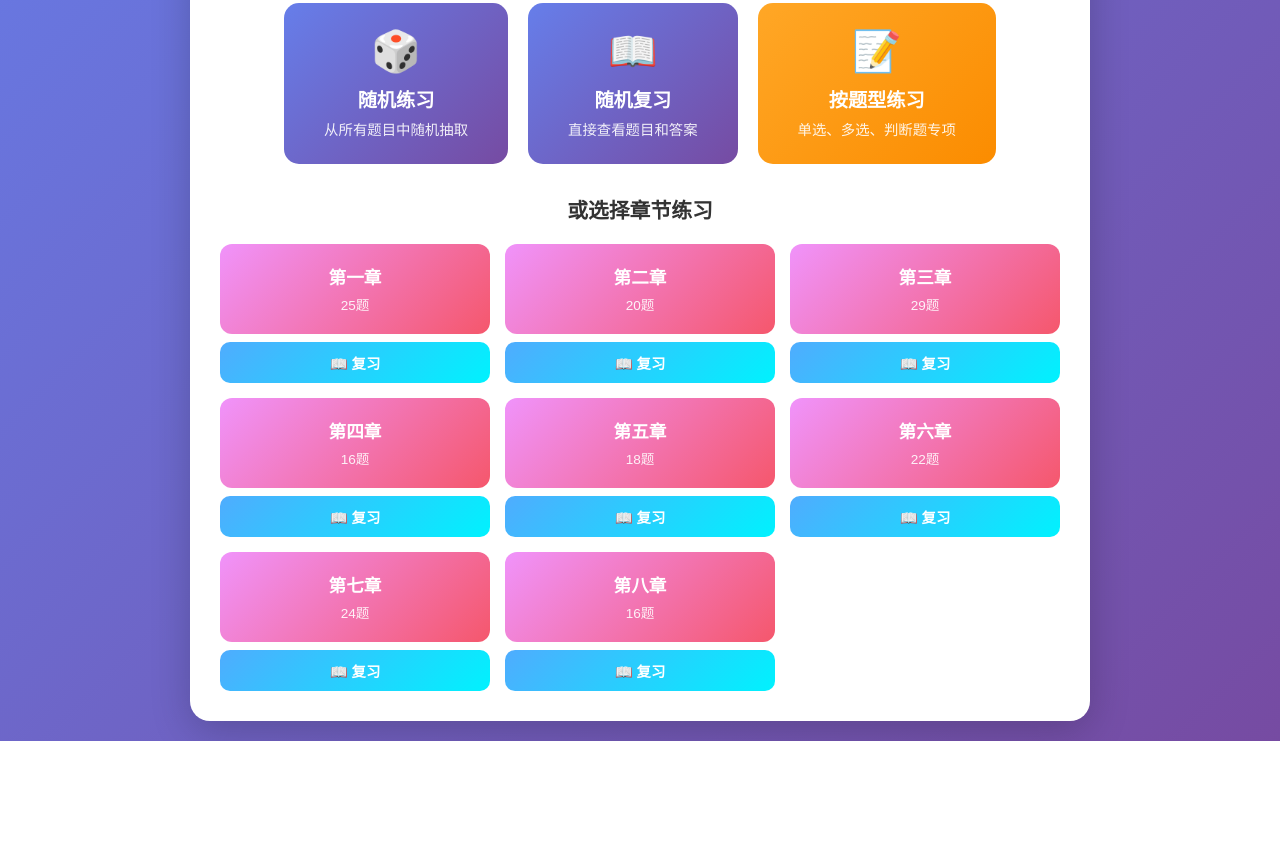
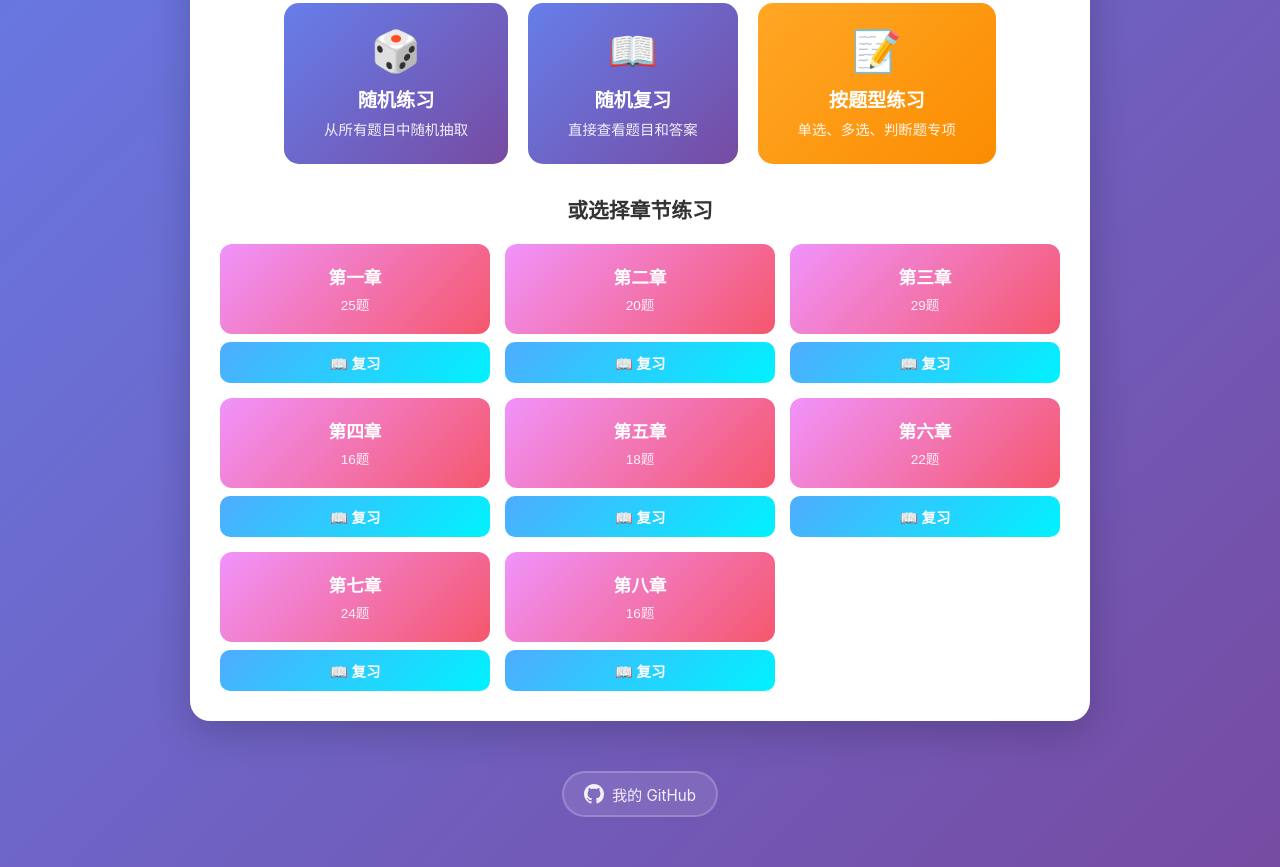
Before and after one commit to FangMoyu/fang-question-frontend, a website: page index.html in a window 1280 px wide. Shown: the part 343-1210 px from the top of the page. Before the commit the page ends 1084 px from the top, so only its background shows below. Drawn offline with Linux system fonts and the light colour scheme; no server answers.

```diff
--- a/index.html
+++ b/index.html
@@ -53,6 +53,15 @@
                     <!-- 章节列表将通过JS动态生成 -->
                 </div>
             </div>
+
+            <footer class="footer">
+                <a href="https://github.com/FangMoyu" target="_blank" class="github-link">
+                    <svg class="github-icon" viewBox="0 0 16 16" width="16" height="16">
+                        <path d="M8 0C3.58 0 0 3.58 0 8c0 3.54 2.29 6.53 5.47 7.59.4.07.55-.17.55-.38 0-.19-.01-.82-.01-1.49-2.01.37-2.53-.49-2.69-.94-.09-.23-.48-.94-.82-1.13-.28-.15-.68-.52-.01-.53.63-.01 1.08.58 1.23.82.72 1.21 1.87.87 2.33.66.07-.52.28-.87.51-1.07-1.78-.2-3.64-.89-3.64-3.95 0-.87.31-1.59.82-2.15-.08-.2-.36-1.02.08-2.12 0 0 .67-.21 2.2.82.64-.18 1.32-.27 2-.27.68 0 1.36.09 2 .27 1.53-1.04 2.2-.82 2.2-.82.44 1.1.16 1.92.08 2.12.51.56.82 1.27.82 2.15 0 3.07-1.87 3.75-3.65 3.95.29.25.54.73.54 1.48 0 1.07-.01 1.93-.01 2.2 0 .21.15.46.55.38A8.013 8.013 0 0016 8c0-4.42-3.58-8-8-8z"></path>
+                    </svg>
+                    <span>我的 GitHub</span>
+                </a>
+            </footer>
         </div>
 
         <!-- 答题页面 -->
--- a/styles.css
+++ b/styles.css
@@ -965,3 +965,39 @@
         font-size: 2rem;
     }
 }
+
+/* ============ 页脚样式 ============ */
+.footer {
+    text-align: center;
+    padding: 30px 20px;
+    margin-top: 20px;
+}
+
+.github-link {
+    display: inline-flex;
+    align-items: center;
+    gap: 8px;
+    color: rgba(255, 255, 255, 0.9);
+    text-decoration: none;
+    padding: 10px 20px;
+    background: rgba(255, 255, 255, 0.1);
+    backdrop-filter: blur(10px);
+    border-radius: 30px;
+    border: 2px solid rgba(255, 255, 255, 0.2);
+    transition: all 0.3s ease;
+    font-size: 0.95rem;
+}
+
+.github-link:hover {
+    background: rgba(255, 255, 255, 0.2);
+    border-color: rgba(255, 255, 255, 0.4);
+    transform: translateY(-2px);
+    box-shadow: 0 5px 15px rgba(0, 0, 0, 0.2);
+    color: white;
+}
+
+.github-icon {
+    width: 20px;
+    height: 20px;
+    fill: currentColor;
+}
```
Also changed, not shown: .claude/settings.local.json.
